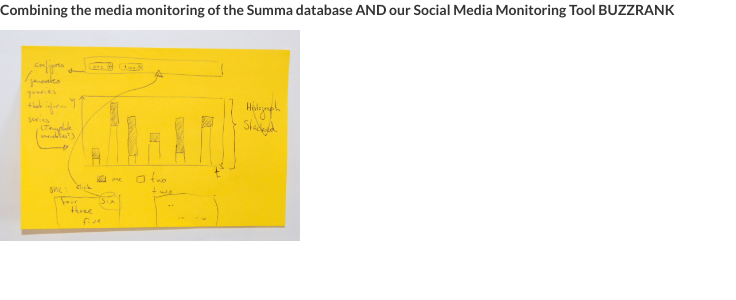
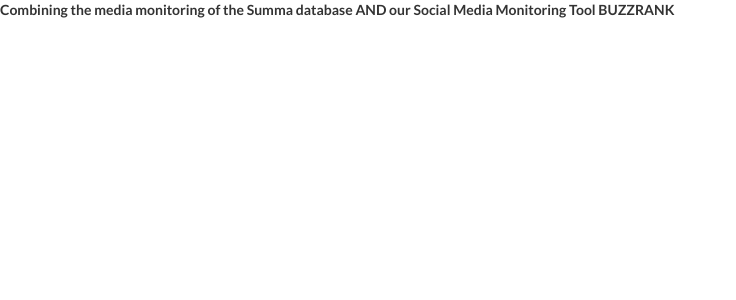
Before and after one commit to dpa-newslab/bbc-newshack-2017, a Jekyll site: the page built from did.md, in a window 1280 px wide. Shown: the top 300 px of the page, without its empty margins (0-736 px from the left). Built offline with Jekyll 4.4.1, drawn with Linux system fonts in a browser that asks for light colours.

Commit message:
Update did.md

```diff
--- a/did.md
+++ b/did.md
@@ -8,6 +8,3 @@
 ---
 
 Combining the media monitoring of the **Summa database** AND our Social Media Monitoring Tool **BUZZRANK**
-
-
-<img width="300" alt="Brainstorming Idea" src="https://github.com/dpa-newslab/bbc-newshack-2017/blob/master/img/brainstorming.JPG">
```
